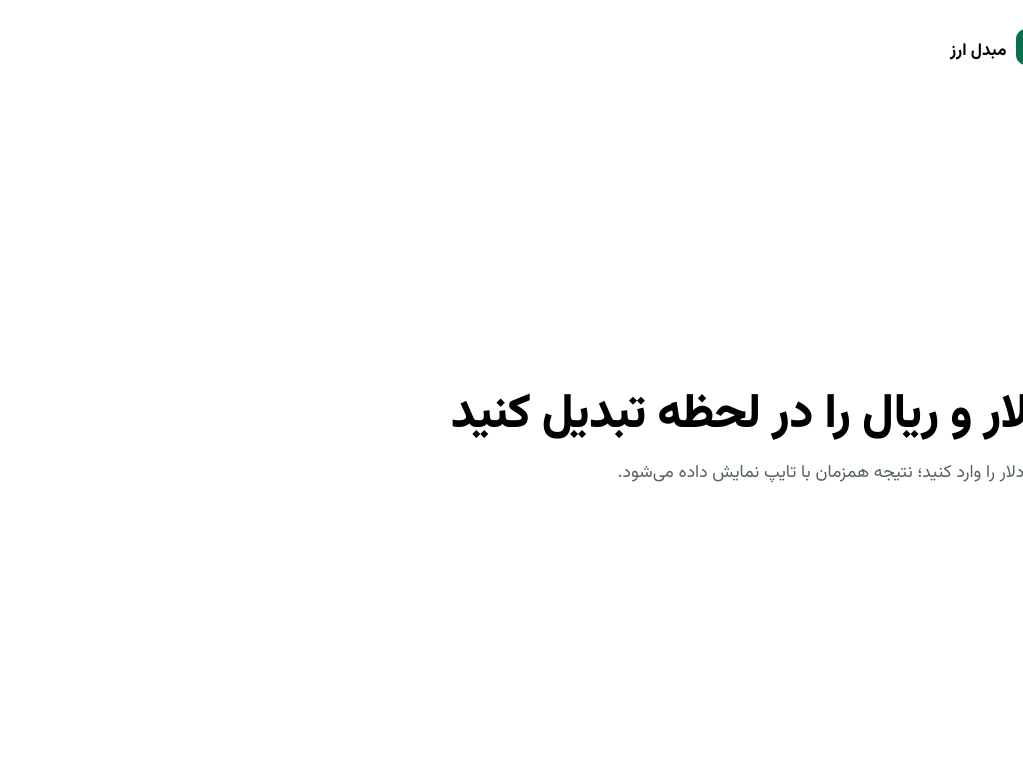
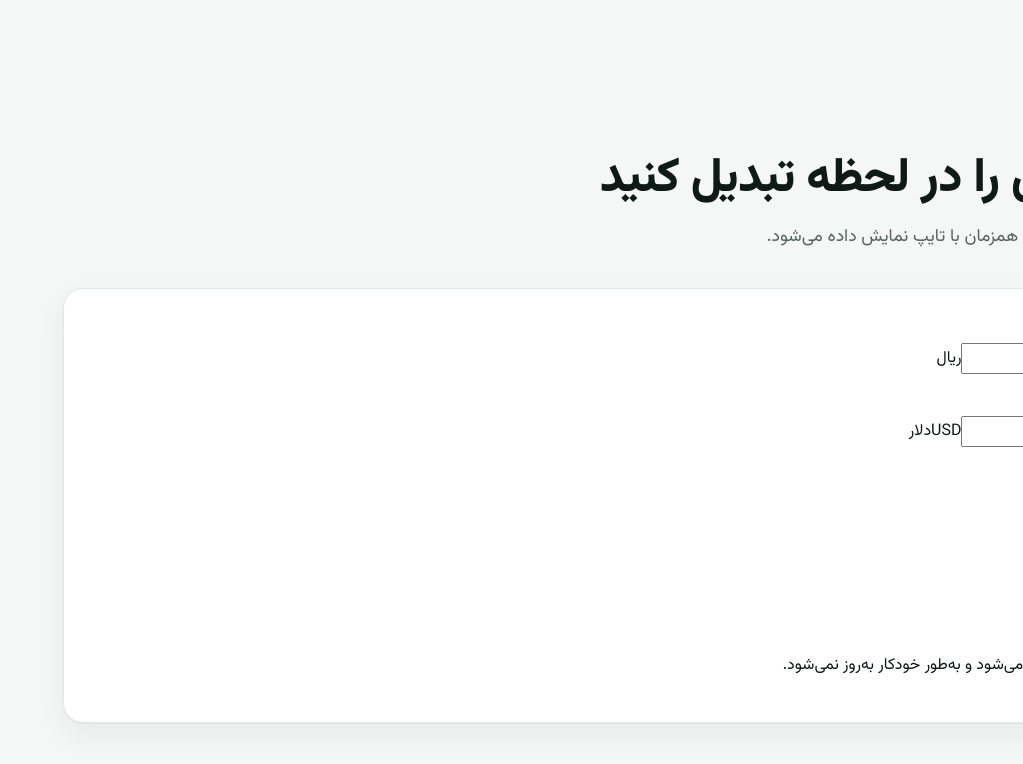
Before and after one commit to qazalarabali/currency-converter, a React (Vite) app: page / in a window 1280 px wide. Shown: the top 764 px of the page, without its empty margins (257-1280 px from the left). Built offline with nearby package versions, Linux system fonts and the light colour scheme.

Commit message:
feat: add currency converter form structure and basic styles

```diff
--- a/src/App.css
+++ b/src/App.css
@@ -53,3 +53,27 @@
   line-height: 1.7;
   color: var(--color-muted);
 }
+
+.converter {
+  width: 100%;
+  display: flex;
+  flex-direction: column;
+  gap: 16px;
+  padding: clamp(1.125rem, 0.6rem + 2vw, 1.75rem);
+  border: 1px solid var(--color-border);
+  border-radius: var(--radius-xl);
+  background-color: var(--color-surface);
+  box-shadow: var(--shadow-card);
+}
+
+.field {
+  display: flex;
+  flex-direction: column;
+  gap: 6px;
+}
+
+.field_label {
+  font-size: 13px;
+  font-weight: 500;
+  color: var(--color-muted);
+}
--- a/src/App.tsx
+++ b/src/App.tsx
@@ -1,4 +1,5 @@
 import './App.css'
+import Converter from './components/Converter'
 
 function App() {
 
@@ -21,6 +22,7 @@ function App() {
               نرخ دلار را وارد کنید؛ نتیجه همزمان با تایپ نمایش داده می‌شود.
           </p>
         </div>
+        <Converter/>
       </main>
     </div>
   )
--- /dev/null
+++ b/src/components/Converter.tsx
@@ -0,0 +1,73 @@
+function Converter() {
+  return (
+    <section className="converter">
+      <div className="field">
+        <label className="field_label" htmlFor="rate">
+          نرخ هر واحد دلار
+        </label>
+        <div className="field_box field_box--rate">
+          <input
+            id="rate"
+            className="field_input field_input--rate"
+            type="text"
+            inputMode="decimal"
+            autoComplete="off"
+            placeholder="۲٬۵۸۰٬۰۰۰"
+          />
+          <span className="field_unit">ریال</span>
+        </div>
+      </div>
+      <div className="field">
+        <label className="field_label" htmlFor="amount">
+          مبلغ به دلار
+        </label>
+
+        <div className="field_box field_box--amount">
+          <input
+            id="amount"
+            className="field_input field_input--amount"
+            type="text"
+            inputMode="decimal"
+            autoComplete="off"
+            placeholder="۰"
+          />
+
+          <span className="currency">
+            USD
+            <span className="currency_name">دلار</span>
+          </span>
+        </div>
+      </div>
+      <div className="swap">
+        <button type="button" className="swap_button">
+          <img
+            src="/icons/swap_currency_icon.svg"
+            alt=""
+            width="45"
+            height="45"
+          />
+        </button>
+      </div>
+      <div className="field">
+        <span className="field_label">معادل</span>
+
+        <div className="result">
+          <output className="result_value" aria-live="polite">
+            —
+          </output>
+
+          <span className="currency currency--light">
+            IRR
+            <span className="currency_name">ریال</span>
+          </span>
+        </div>
+
+        <span className="result_hint">نرخ و مبلغ را وارد کنید</span>
+      </div>
+      <p className="converter_note">
+        نرخ به‌صورت دستی وارد می‌شود و به‌طور خودکار به‌روز نمی‌شود.
+      </p>
+    </section>
+  );
+}
+export default Converter;
--- a/src/index.css
+++ b/src/index.css
@@ -1,4 +1,4 @@
-:root{
+:root {
   --color-bg: #f4f7f6;
   --color-surface: #ffffff;
   --color-text: #0f1a17;
@@ -11,15 +11,21 @@
   --color-primary-dark: #0b5a41;
   --color-primary-soft: #e8f3ee;
   --color-primary-border: #cfe0d9;
+
+  --radius-xl: 20px;
+  --shadow-card:
+    0 1px 2px rgba(15, 26, 23, 0.04), 0 12px 32px rgba(15, 26, 23, 0.06);
 }
 
 * {
   box-sizing: border-box;
 }
 
-body{
+body {
   margin: 0;
   font-family: "Vazirmatn", sans-serif;
+  background-color: var(--color-bg);
+  color: var(--color-text);
 }
 
 button,
```
Also changed, not shown: public/icons/swap_currency_icon.svg (added).
